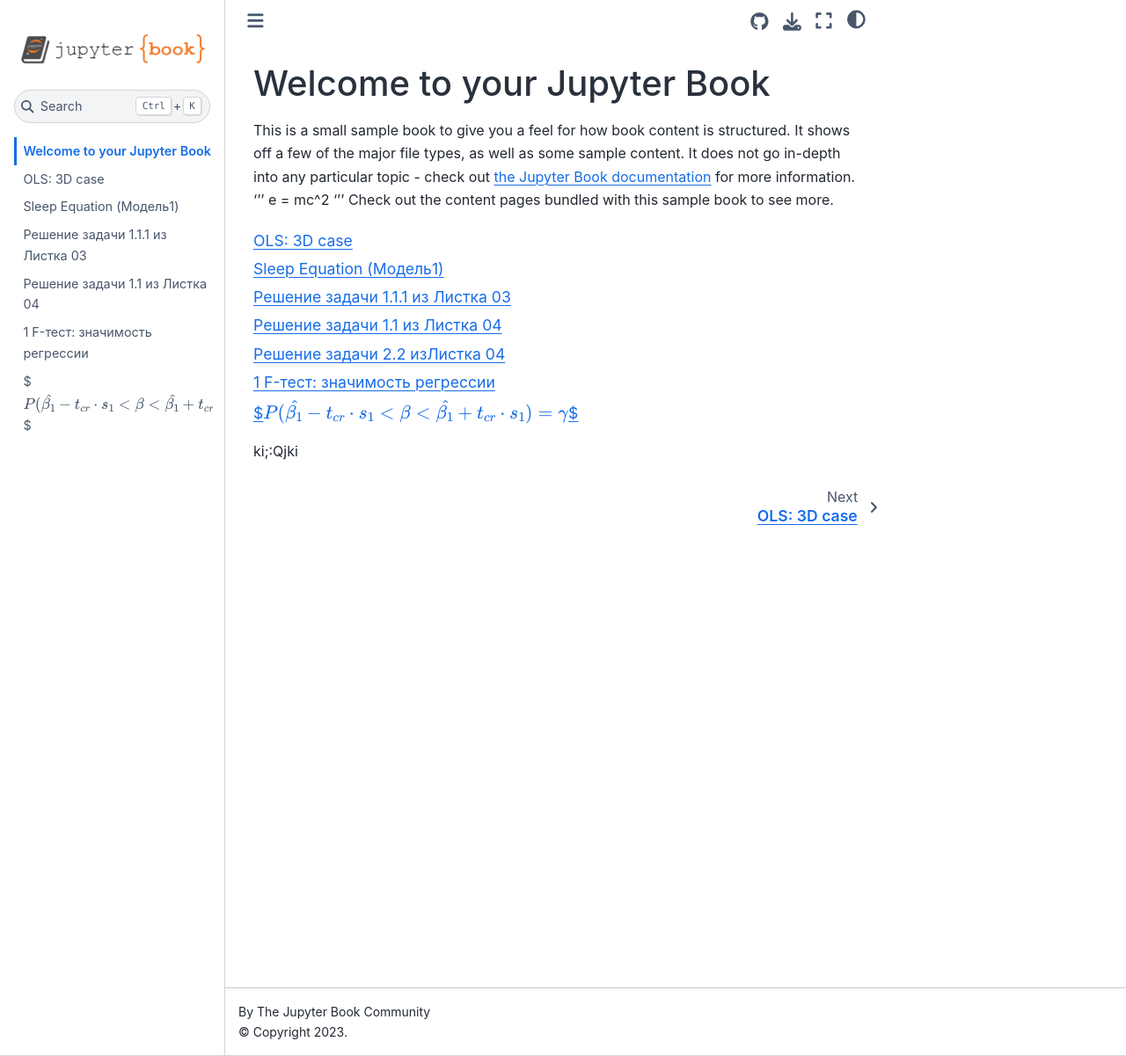
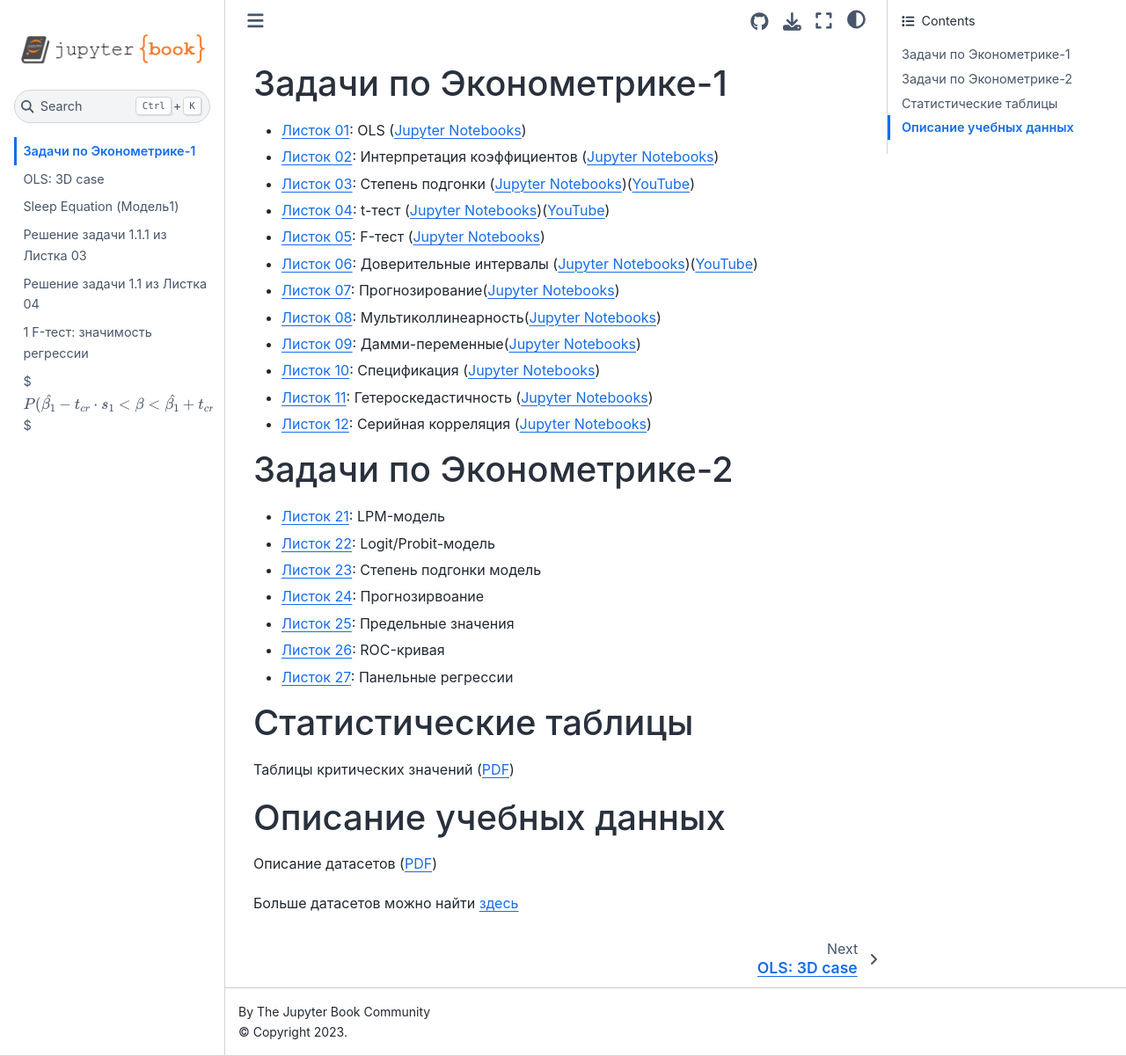
Before and after one commit to ryupepa/emr-book, a Jupyter Book: the page built from intro.md, in a window 1280 px wide and 1201 px high. Shown: the whole window at 88% size. Built offline with Jupyter Book 1.0.4 settings and Sphinx 7.4.7 and the Sphinx Book theme 1.1.4, drawn with Linux system fonts in a browser that asks for light colours.

Commit message:
intro new

````diff
--- a/intro.md
+++ b/intro.md
@@ -1,14 +1,34 @@
-# Welcome to your Jupyter Book
+# Задачи по Эконометрике-1
 
-This is a small sample book to give you a feel for how book content is
-structured.
-It shows off a few of the major file types, as well as some sample content.
-It does not go in-depth into any particular topic - check out [the Jupyter Book documentation](https://jupyterbook.org) for more information.
-'''
-e = mc^2
-'''
-Check out the content pages bundled with this sample book to see more.
+- [Листок 01](https://nbviewer.org/github/artamonoff/Econometrica/blob/master/Задачи/List01-OLS.html): OLS ([Jupyter Notebooks](https://github.com/artamonoff/Econometrica/tree/master/python-notebooks/List01))
+- [Листок 02](https://nbviewer.org/github/artamonoff/Econometrica/blob/master/Задачи/List02-Coefs.html): Интерпретация коэффициентов ([Jupyter Notebooks](https://github.com/artamonoff/Econometrica/tree/master/python-notebooks/List02))
+- [Листок 03](https://nbviewer.org/github/artamonoff/Econometrica/blob/master/Задачи/List03-Goodness-of-Fit.html): Степень подгонки ([Jupyter Notebooks](https://github.com/artamonoff/Econometrica/tree/master/python-notebooks/List03))([YouTube](https://youtu.be/GCCkKcmUPrE))
+- [Листок 04](https://nbviewer.org/github/artamonoff/Econometrica/blob/master/Задачи/List04-t-test.html): t-тест ([Jupyter Notebooks](https://github.com/artamonoff/Econometrica/tree/master/python-notebooks/List04))([YouTube](https://youtu.be/7bmMAxXrOTk))
+- [Листок 05](https://nbviewer.org/github/artamonoff/Econometrica/blob/master/Задачи/List05-F-test.html): F-тест ([Jupyter Notebooks](https://github.com/artamonoff/Econometrica/tree/master/python-notebooks/List05))
+- [Листок 06](https://nbviewer.org/github/artamonoff/Econometrica/blob/master/Задачи/List06-ConfIntervals.html): Доверительные интервалы ([Jupyter Notebooks](https://github.com/artamonoff/Econometrica/tree/master/python-notebooks/List06))([YouTube](https://youtu.be/aJaY0mWsOSY))
+- [Листок 07](https://nbviewer.org/github/artamonoff/Econometrica/blob/master/Задачи/List07-Prediction.html): Прогнозирование([Jupyter Notebooks](https://github.com/artamonoff/Econometrica/tree/master/python-notebooks/List07))
+- [Листок 08](https://nbviewer.org/github/artamonoff/Econometrica/blob/master/Задачи/List08-Multicollinearity.html): Мультиколлинеарность([Jupyter Notebooks](https://github.com/artamonoff/Econometrica/tree/master/python-notebooks/List08))
+- [Листок 09](https://nbviewer.org/github/artamonoff/Econometrica/blob/master/Задачи/List09-Dummies.html): Дамми-переменные([Jupyter Notebooks](https://github.com/artamonoff/Econometrica/tree/master/python-notebooks/List09))
+- [Листок 10](https://nbviewer.org/github/artamonoff/Econometrica/blob/master/Задачи/List10-Specification.html): Спецификация ([Jupyter Notebooks](https://github.com/artamonoff/Econometrica/tree/master/python-notebooks/List10))
+- [Листок 11](https://nbviewer.org/github/artamonoff/Econometrica/blob/master/Задачи/List11-Heteroskedasticity.html): Гетероскедастичность ([Jupyter Notebooks](https://github.com/artamonoff/Econometrica/tree/master/python-notebooks/List11))
+- [Листок 12](https://nbviewer.org/github/artamonoff/Econometrica/blob/master/Задачи/List12-Autocorrelation.html): Серийная корреляция ([Jupyter Notebooks](https://github.com/artamonoff/Econometrica/tree/master/python-notebooks/List12))
 
-```{tableofcontents}
-```
-ki;:Qjki
+# Задачи по Эконометрике-2
+
+- [Листок 21](https://nbviewer.org/github/artamonoff/Econometrica/blob/master/Задачи2/List21-LPM.html): LPM-модель
+- [Листок 22](https://nbviewer.org/github/artamonoff/Econometrica/blob/master/Задачи2/List22-LogitProbit.html): Logit/Probit-модель
+- [Листок 23](https://nbviewer.org/github/artamonoff/Econometrica/blob/master/Задачи2/List23-Goodness-Of-Fit.html): Степень подгонки модель
+- [Листок 24](https://nbviewer.org/github/artamonoff/Econometrica/blob/master/Задачи2/List24-Prediction.html): Прогнозирвоание
+- [Листок 25](https://nbviewer.org/github/artamonoff/Econometrica/blob/master/Задачи2/List25-MarginalValues.html): Предельные значения
+- [Листок 26](https://nbviewer.org/github/artamonoff/Econometrica/blob/master/Задачи2/List26-ROC.html): ROC-кривая
+- [Листок 27](https://nbviewer.org/github/artamonoff/Econometrica/blob/master/Задачи2/List27-Panels.html): Панельные регрессии
+
+# Статистические таблицы
+
+Таблицы критических значений ([PDF](https://github.com/artamonoff/Econometrica/blob/master/Stat%20Tables/CriticalValues.pdf))
+
+# Описание учебных данных
+
+Описание датасетов ([PDF](https://github.com/artamonoff/Econometrica/blob/master/data-description/Datasets.pdf))
+
+Больше датасетов можно найти [здесь](https://github.com/vincentarelbundock/Rdatasets)
````
